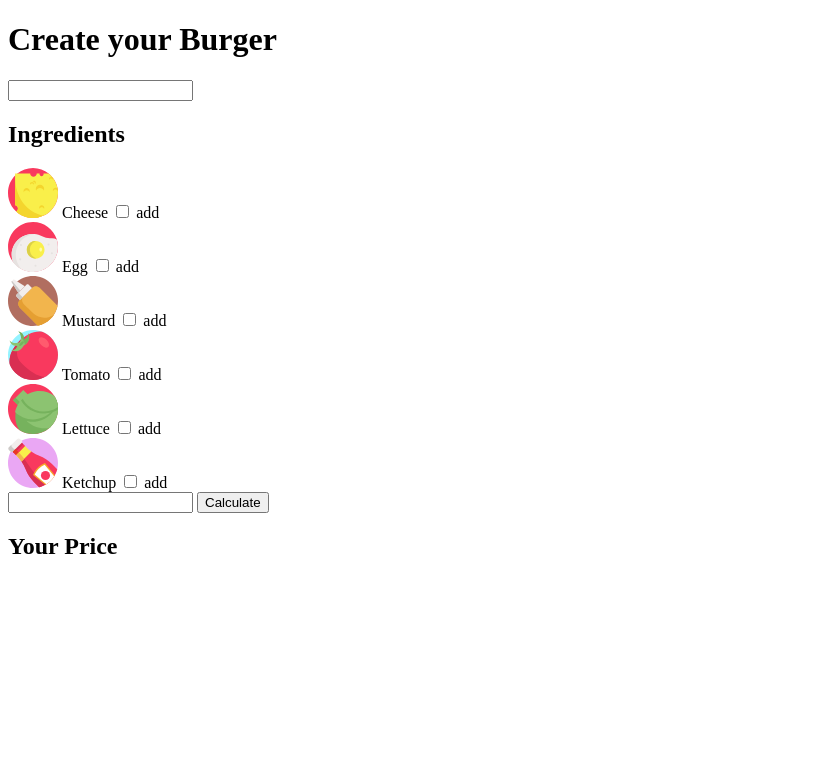
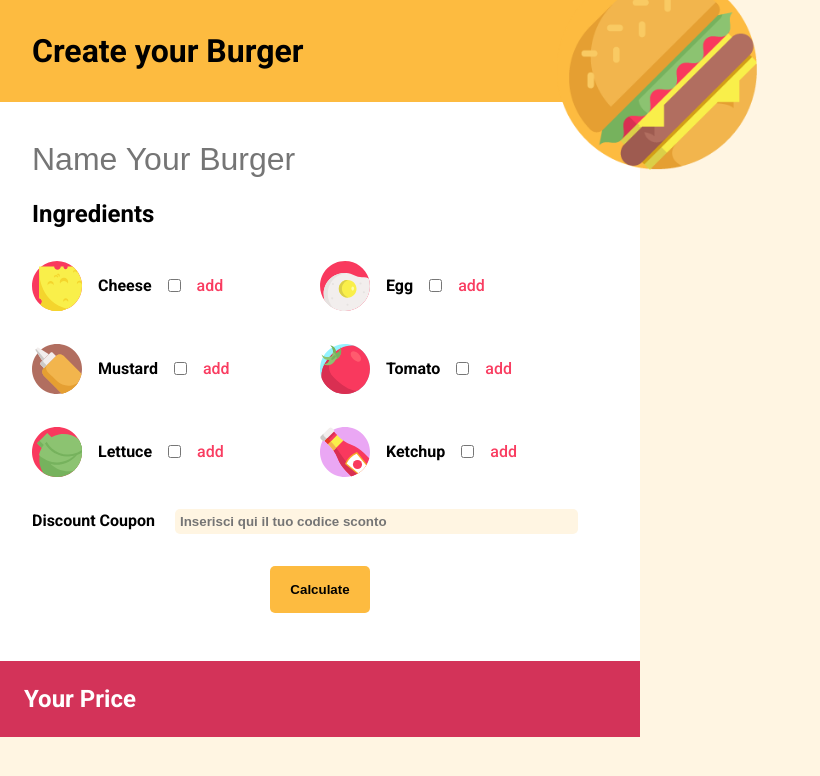
Before and after one commit to AndreaDex/js-burger, a plain HTML site: page index.html in a window 1280 px wide. Shown: the whole page, without its empty margins (0-820 px from the left). Drawn offline with Linux system fonts and the light colour scheme.

Commit message:
complete

```diff
--- a/assets/css/style.css
+++ b/assets/css/style.css
@@ -1,3 +1,112 @@
-img {
+/* common */
+* {
+  margin: 0;
+  padding: 0;
+  box-sizing: border-box;
+}
+body {
+  font-family: "Roboto", sans-serif;
+  background-color: #fff5e2;
+}
+
+.contenitore {
+  background-color: white;
+  width: 50%;
+}
+
+/* Header style */
+header {
+  position: relative;
+  background-color: #fdbb40;
+}
+h1 {
+  padding: 2rem;
+  font-weight: bolder;
+}
+#header_img {
+  position: absolute;
+  left: 87%;
+  top: -30px;
+  height: 200px;
+  height: 200px;
+  width: 200px;
+}
+
+/* Main style */
+main {
+  padding: 2rem;
+}
+#burger_name {
+  display: inline-block;
+  height: 50px;
+  width: 50%;
+  border: none;
+  font-size: 2rem;
+}
+main > h2 {
+  padding: 1rem 0;
+}
+.ingredients {
+  display: flex;
+  flex-flow: row wrap;
+}
+.form-card {
+  display: flex;
+  align-items: center;
+  flex-basis: 50%;
+  padding: 1rem 0;
+}
+.form-card img {
   width: 50px;
 }
+label {
+  font-weight: 700;
+  padding: 1rem;
+}
+.form-card span {
+  font-weight: 500;
+  color: #f93d61;
+  padding: 1rem;
+}
+/* diiscount coupon */
+.discount_coupon {
+  padding: 1rem 0;
+}
+.discount_coupon > label {
+  padding: 1rem 1rem 1rem 0;
+}
+#coupon {
+  font-weight: 700;
+  padding: 5px;
+  border-radius: 5px;
+  border: none;
+  background-color: #fff5e2;
+  width: 70%;
+}
+/* button style */
+.btn_row {
+  display: flex;
+  justify-content: center;
+  padding: 1rem;
+}
+.btn {
+  background-color: #fdbb40;
+  font-weight: 700;
+  border-radius: 5px;
+  border: none;
+  padding: 1rem 1.3rem;
+}
+
+/* Footer style */
+footer {
+  color: white;
+  background-color: #d33359;
+  padding: 1.5rem;
+  display: flex;
+  justify-content: space-between;
+  align-items: center;
+}
+#show_price {
+  font-size: 1.4rem;
+  font-weight: 700;
+}
--- a/assets/js/main.js
+++ b/assets/js/main.js
@@ -57,15 +57,15 @@ function calcPrice() {
     var inputCoupon = document.getElementById("coupon").value;
     if (couponSconto.includes(inputCoupon) && inputCoupon === "sconto10" ){
         addBurgerPrice -= addBurgerPrice * 0.1;
-        userFinalPrice.innerHTML = addBurgerPrice;
+        userFinalPrice.innerHTML = "$ " + addBurgerPrice;
 
     } else if (couponSconto.includes(inputCoupon) && inputCoupon === "sconto15") {
         addBurgerPrice -= addBurgerPrice * 0.15;
-        userFinalPrice.innerHTML = addBurgerPrice;
+        userFinalPrice.innerHTML = "$ " + addBurgerPrice;
     }else if (couponSconto.includes(inputCoupon) && inputCoupon === "sconto20"){
         addBurgerPrice -= addBurgerPrice * 0.15;
-        userFinalPrice.innerHTML = addBurgerPrice;
+        userFinalPrice.innerHTML = "$ " + addBurgerPrice;
     } else {
-        userFinalPrice.innerHTML = addBurgerPrice;
+        userFinalPrice.innerHTML = "$ " + addBurgerPrice;
     }
 }
--- a/index.html
+++ b/index.html
@@ -5,27 +5,38 @@
     <meta http-equiv="X-UA-Compatible" content="IE=edge">
     <meta name="viewport" content="width=device-width, initial-scale=1.0">
     <title>Create your Burger</title>
+    <!-- Bootstrap CSS -->
+    <!-- <link rel="stylesheet" href="https://cdn.jsdelivr.net/npm/bootstrap@4.6.0/dist/css/bootstrap.min.css" integrity="sha384-B0vP5xmATw1+K9KRQjQERJvTumQW0nPEzvF6L/Z6nronJ3oUOFUFpCjEUQouq2+l" crossorigin="anonymous"> -->
+    <!-- Google Font -->
+    <link href="https://fonts.googleapis.com/css?family=Roboto:100,100italic,300,300italic,regular,italic,500,500italic,700,700italic,900,900italic" rel="stylesheet" />
     <!-- style CSS -->
     <link rel="stylesheet" href="./assets/css/style.css">
 </head>
 <body>
+    <div class="contenitore">
         <!-- site header -->
         <header>
             <h1>Create your Burger</h1>
+            <img id="header_img" src="./assets/img/burger-top.png" alt="">
         </header>
         <!-- /site header -->
 
         <!-- Site main -->
         <main>
-        <input type="text" name="burger_name" id="burger_name">
+            <input type="text" name="burger_name" id="burger_name" placeholder="Name Your Burger">
 
             <!-- section ingredients -->
             <h2>Ingredients</h2>
             <section class="ingredients">
                  <!-- Ingredient card from main.js -->
             </section>
-        <input type="text" name="coupon" id="coupon" value="">
+            <div class="discount_coupon">
+                <label for="coupon">Discount Coupon</label>
+                <input type="text" name="coupon" id="coupon" value="" placeholder="Inserisci qui il tuo codice sconto">
+            </div>
+            <div class="btn_row">
                 <button class="btn" onclick="calcPrice()">Calculate</button>
+            </div>
         </main>
         <!-- /Site main -->
 
@@ -35,6 +46,7 @@
             <span id="show_price"></span>
         </footer>
         <!-- /Site footer -->
+    </div>
 
     <script src="./assets/js/main.js"></script>
 </body>
```
Lines whose indentation alone changed are shown as unchanged.
